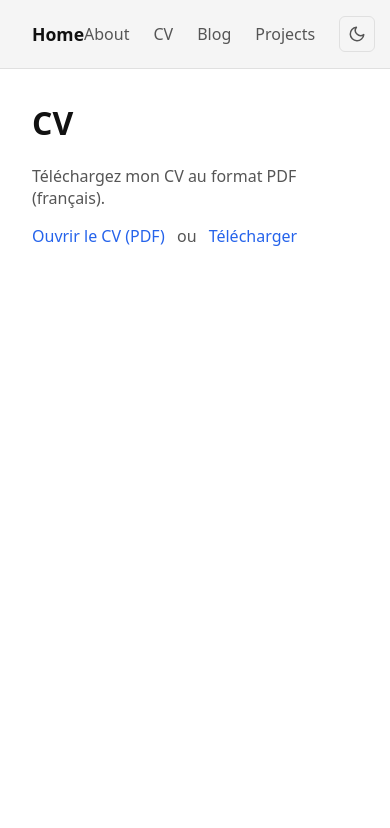
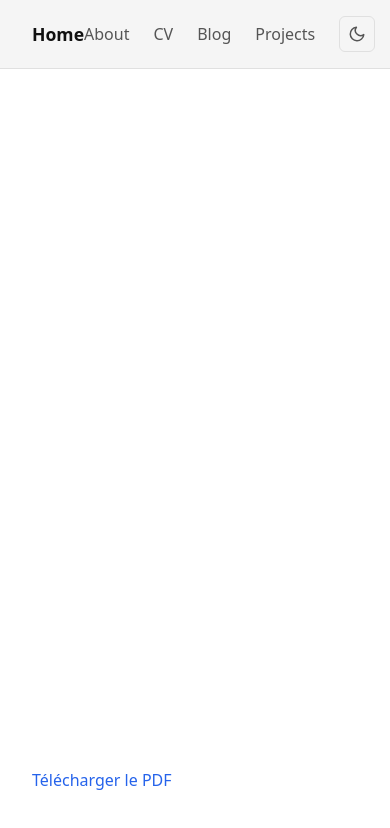
Before and after one commit to vizender/Website, a React (Vite) app in the folder packages/website/: page /cv in a window 390 px wide. Shown: the top 828 px of the page. Built offline with nearby package versions, Linux system fonts and the light colour scheme.

Commit message:
Update CV page layout and styles; integrate PDF viewer. Added new dependencies for PDF rendering and adjusted CSS for improved responsiveness and aesthetics.

```diff
--- a/packages/website/package.json
+++ b/packages/website/package.json
@@ -11,8 +11,10 @@
   },
   "dependencies": {
     "onitama": "file:../onitama",
+    "pdfjs-dist": "^5.4.624",
     "react": "^18.3.1",
     "react-dom": "^18.3.1",
+    "react-pdf": "^10.3.0",
     "react-router-dom": "^7.0.0"
   },
   "devDependencies": {
--- a/packages/website/src/pages/CV.css
+++ b/packages/website/src/pages/CV.css
@@ -1,21 +1,21 @@
 .cv-page {
-  max-width: 600px;
+  max-width: 900px;
 }
 
-.cv-page h1 {
-  margin-top: 0;
+.cv-viewer {
+  width: 100%;
+  height: calc(100vh - 12rem);
+  min-height: 600px;
+  margin-bottom: 1rem;
+  overflow: hidden;
 }
 
-.cv-intro {
-  color: var(--color-text-secondary);
-  margin-bottom: 1rem;
+.cv-iframe {
+  width: 100%;
+  height: 100%;
+  border: none;
 }
 
 .cv-download-link {
   font-weight: 500;
 }
-
-.cv-separator {
-  color: var(--color-text-secondary);
-  margin: 0 0.5rem;
-}
--- a/packages/website/src/pages/CV.tsx
+++ b/packages/website/src/pages/CV.tsx
@@ -3,25 +3,19 @@ import './CV.css';
 export function CV() {
   return (
     <div className="cv-page">
-      <h1>CV</h1>
-      <p className="cv-intro">
-        Téléchargez mon CV au format PDF (français).
-      </p>
-      <a
-        href="/cv/CV-2025.pdf"
-        target="_blank"
-        rel="noopener noreferrer"
-        className="cv-download-link"
-      >
-        Ouvrir le CV (PDF)
-      </a>
-      <span className="cv-separator"> ou </span>
+      <div className="cv-viewer">
+        <iframe
+          src="/cv/CV-2025.pdf#toolbar=0&navpanes=0&scrollbar=1"
+          title="CV Victor Le Gall"
+          className="cv-iframe"
+        />
+      </div>
       <a
         href="/cv/CV-2025.pdf"
         download="CV-Victor-Le-Gall-2025.pdf"
         className="cv-download-link"
       >
-        Télécharger
+        Télécharger le PDF
       </a>
     </div>
   );
```
Also changed, not shown: 1 other file (tests, documents, lock files or other folders).
